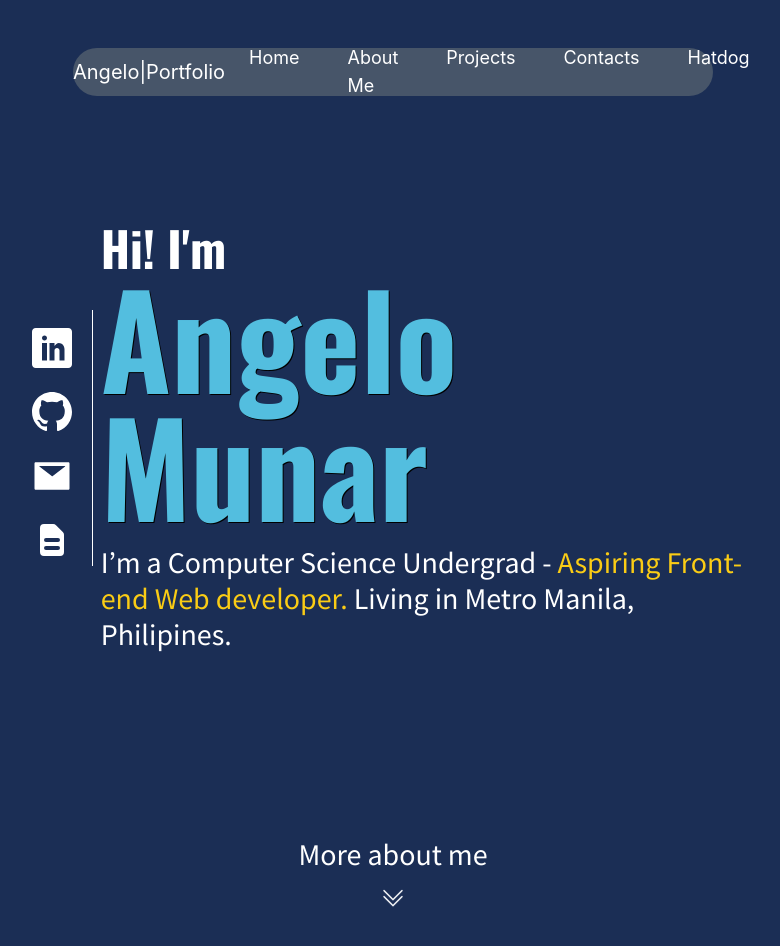
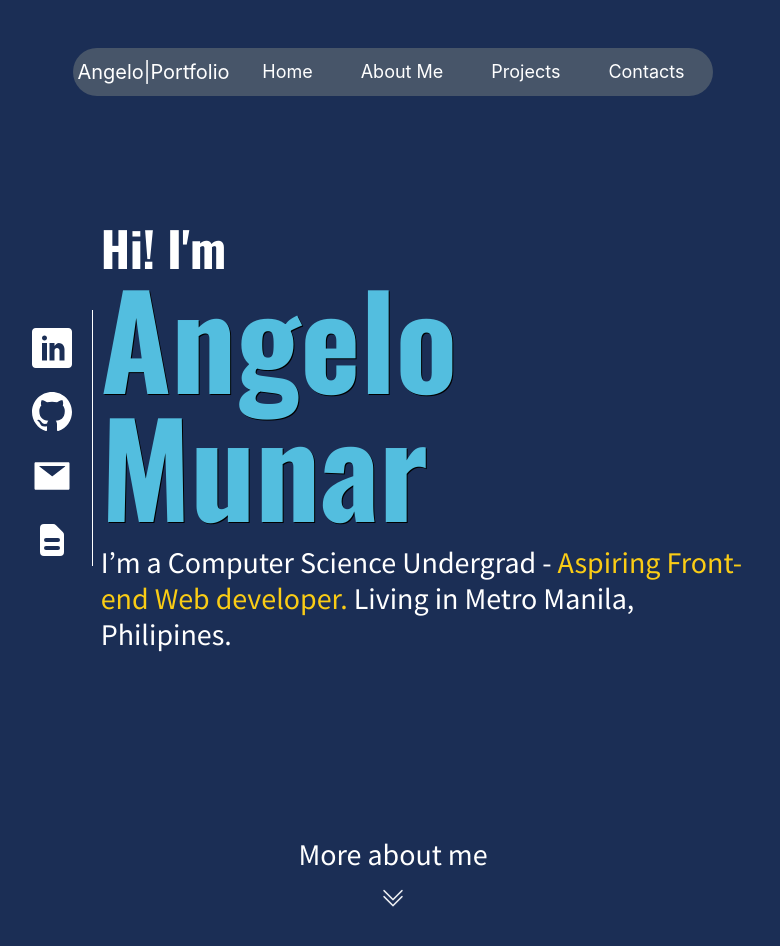
Before and after one commit to eloyms262/AngeloMunar_Portfolio, a Next.js app: page / in a window 1280 px wide. Shown: the top 946 px of the page, without its empty margins (247-1027 px from the left). Built offline with nearby package versions, Linux system fonts and the light colour scheme.

Commit message:
Removed bugs

```diff
--- a/components/desk-nav/index.js
+++ b/components/desk-nav/index.js
@@ -21,9 +21,6 @@ export default function DeskNav() {
           <li className="mx-6">
             <Link href="#my-contacts">Contacts</Link>
           </li>
-          <li className="mx-6">
-            <Link href="">Hatdog</Link>
-          </li>
         </ul>
       </div>
     </div>
```
